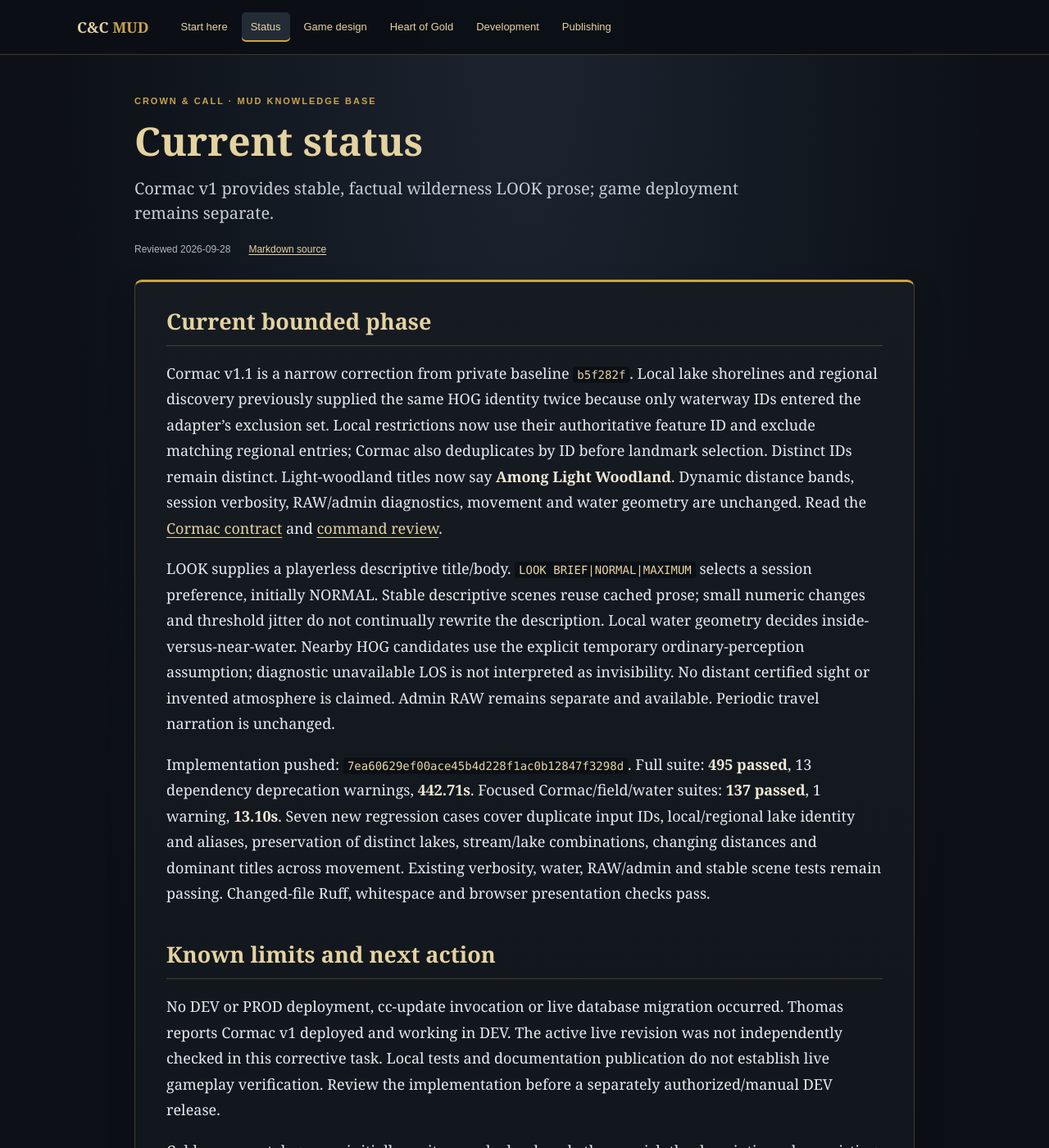
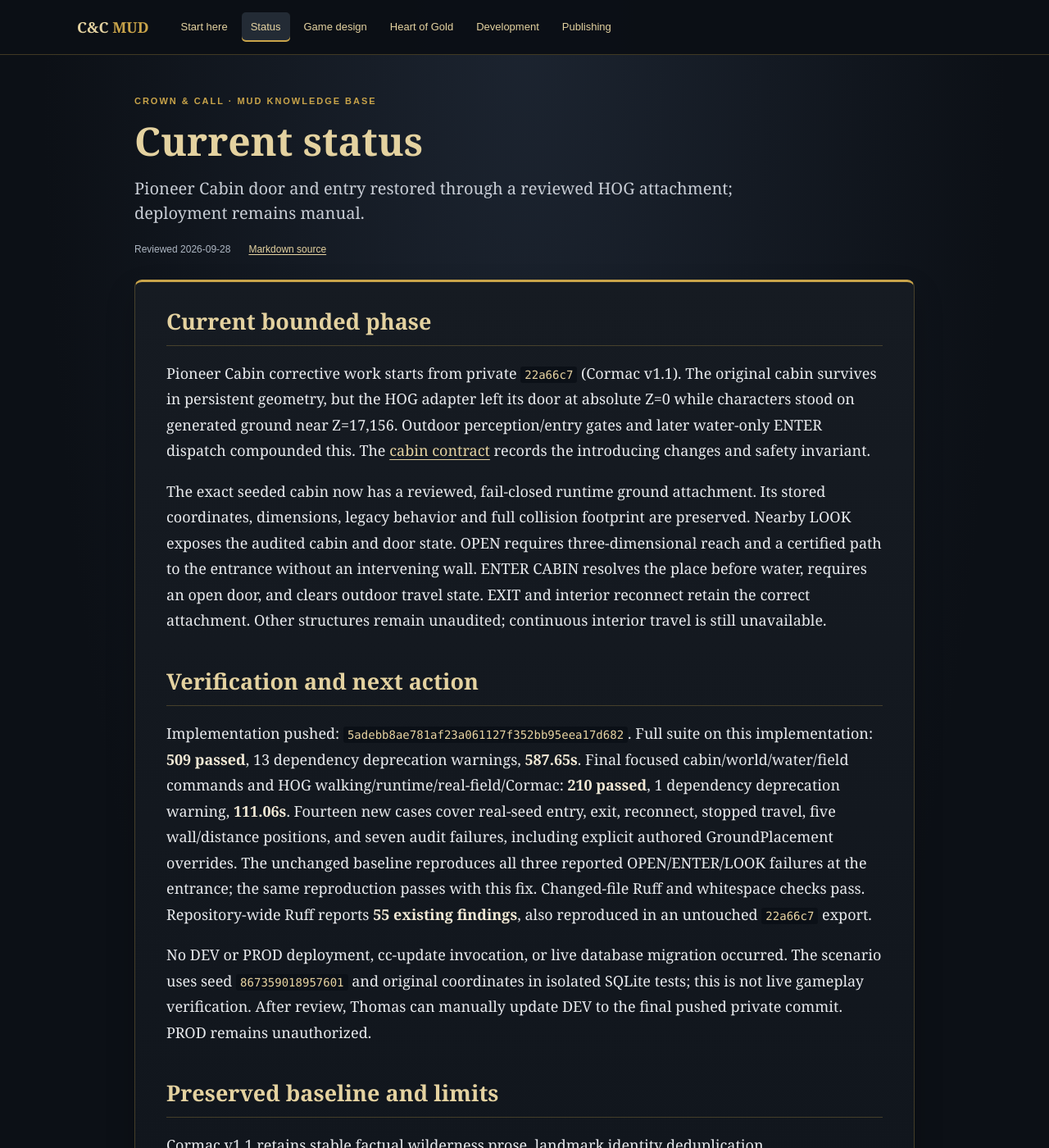
Before and after one commit to twpaige/ForgottenWords, a Jekyll site: the page built from CCMud/STATUS.md, in a window 1280 px wide and 1400 px high. Shown: the whole window at 82% size. Built offline with Jekyll 4.4.1, drawn with Linux system fonts in a browser that asks for light colours; some of the changed text lies outside the part shown.

Commit message:
Document Pioneer Cabin regression cause and audited HOG entry

```diff
--- a/CCMud/DESIGN.md
+++ b/CCMud/DESIGN.md
@@ -13,6 +13,18 @@ The existing **[CCMUD_Design.txt](/CCMUD_Design.txt)** remains the detailed game
 For the existing illustrated reading edition, see [CCMUD_Design.html](/CCMUD_Design.html). That older HTML is a separate legacy presentation, not an automatically generated version of the text. When wording differs, consult the text and current explicit decisions. The new Markdown-to-HTML publishing system applies to this `/CCMud/` knowledge base; it does not silently convert old pages.
 
 The record begins with consolidated decisions C01–C11, followed by preserved numbered decisions. Read its reconciliation instructions before interpreting older entries. Old questions are historical records and do not automatically reopen a completed design interview.
+
+## Pioneer Cabin correction (2026-09-28)
+
+The existing cabin/door/ENTER behavior is restored through a narrowly reviewed HOG
+ground attachment, preserving persistent coordinates and the full collision footprint.
+Only the exact seeded layout with certified dry local geometry qualifies. Nearby LOOK
+can expose this audited structure; OPEN requires real door reach without an intervening
+wall, and ENTER requires an open portal. Place resolution precedes water entry.
+Interior transitions stop outdoor travel and survive reconnect. This is not general
+structure certification, targeted LOOK, or continuous interior movement.
+The [HOG cabin contract](hog.html#pioneer-cabin-attachment-and-regression-invariant-2026-09-28)
+owns the audit conditions, regression cause and invariant.
 
 ## Cormac v1 (2026-09-28)
 
--- a/CCMud/HOG.md
+++ b/CCMud/HOG.md
@@ -1036,16 +1036,50 @@ No cardinal-vector defect was found. Command echo makes future path reports easi
 to verify; it is not a reconstruction of earlier live commands.
 
 The north-origin blocker is the seeded **Pioneer Cabin**, `pioneer_cabin`, from
-migration `20260922_05`: footprint X −90..90, Y 1230..1410 inches, absolute floor Z=0.
+migration `20260922_05`: footprint X −90..90, Y 1230..1410 inches, legacy floor Z=0.
 Its `pioneer_cabin_door` has exterior `(0,1200,0)` and interior `(0,1260,0)`.
-It is persistent legacy test content, not generated HOG geography. HOG's ground near
-the origin is about 17,156 inches, and the cabin has no reviewed ground/footprint/
-portal-height adaptation. The walking adapter therefore blocks its full XY footprint.
-RAW identifies nearby structures diagnostically without claiming they are visible.
-No automatic deletion, grounding, relocation or approval is appropriate. Any such
-adaptation requires Thomas's separate decision and a footprint/interior/portal audit.
-These coordinates identify the migration record; the live database was not inspected
-in this continuation because the available SSH connection timed out.
+It is persistent test content, not generated HOG geography. The September 28 cabin
+correction supplies a reviewed runtime ground attachment for this exact layout on
+seed `867359018957601`; the persisted layout and non-HOG absolute-Z behavior remain intact.
+
+### Pioneer Cabin attachment and regression invariant (2026-09-28)
+
+The original implementation (`96ce97a`) exposed the cabin's exterior description in
+LOOK and resolved OPEN/CLOSE/ENTER by portal keywords and three-dimensional reach.
+`ENTER CABIN` crosses the existing portal after OPEN; ordinary movement always hits walls.
+HOG's initial gate (`2fa0a6b`) suppressed outdoor perception/entry pending certification.
+Real HOG walking (`280aea0`) then placed characters near Z=17,156 while leaving the
+legacy door at Z=0. Its XY footprint remained deliberately blocked. The later RAW
+label (`4215ba4`) described this missing audit; it was not itself a target filter.
+Water Movement (`bb6c15e`) additionally intercepted every outdoor ENTER before place
+resolution, producing a water-only failure even when the cabin was the intended target.
+
+The correction preserves the audit boundary. Only the exact seeded cabin bounds,
+floor, single portal and endpoint coordinates qualify. Both covering walking chunks
+must be complete and contain no restricted areas or boundaries. Reviewed ground samples
+over the footprint and entrance must differ by at most one inch. Missing certification,
+altered layout, an explicit GroundPlacement override, another overlapping structure,
+or unresolved water/hazards deny the
+attachment. The level interior floor and both portal heights use certified ground at
+the exterior door through the existing GROUND height resolver. This runtime adapter
+does not insert a persistent attachment or override authored placement requirements.
+No generator output, saved structure coordinates, or live database
+is rewritten. Other structures remain unaudited and blocked.
+
+Normal nearby LOOK includes the audited cabin and current door state; RAW keeps legacy
+and attached floor heights distinct. Ordinary local perception does not imply distant
+LOS certification. Door reach uses the existing three-dimensional pickup distance plus
+a certified, unobstructed path to the exterior endpoint. A line through a wall cannot
+open the door even when the endpoint is within that radius. A valid nearby place is
+resolved before the existing water ENTER path; water WADE/SWIM behavior is unchanged.
+
+All persistent footprints, including the audited cabin with its door open, still block
+continuous travel. Only explicit ENTER/EXIT changes interior/exterior space. Entry stops
+and clears outdoor travel; interior ticks cannot overwrite the portal destination.
+Reconnect accepts this audited interior and retains its attached height. Continuous
+interior travel remains outside this milestone. Tests use the real DEV seed and original
+coordinates, isolated SQLite state, both collision paths, wall reach rejection,
+closed/open entry, exit, reconnect and fail-closed audit cases. Live deployment is separate.
 
 Existing continuous travel, selected pace, stamina, elapsed offline recovery,
 significant-boundary checks and scoped hazard confirmations remain in force.
--- a/CCMud/STATUS.md
+++ b/CCMud/STATUS.md
@@ -1,6 +1,6 @@
 ---
 title: Current status
-description: Cormac v1 provides stable, factual wilderness LOOK prose; game deployment remains separate.
+description: Pioneer Cabin door and entry restored through a reviewed HOG attachment; deployment remains manual.
 reviewed: 2026-09-28
 nav: status
 permalink: /CCMud/status.html
@@ -8,58 +8,53 @@ permalink: /CCMud/status.html
 
 ## Current bounded phase
 
-Cormac v1.1 is a narrow correction from private baseline `b5f282f`.
-Local lake shorelines and regional discovery previously supplied the same HOG identity
-twice because only waterway IDs entered the adapter's exclusion set. Local restrictions
-now use their authoritative feature ID and exclude matching regional entries; Cormac
-also deduplicates by ID before landmark selection. Distinct IDs remain distinct.
-Light-woodland titles now say **Among Light Woodland**. Dynamic distance bands, session
-verbosity, RAW/admin diagnostics, movement and water geometry are unchanged.
-Read the [Cormac contract](hog.html#cormac-v1-2026-09-28) and [command review](commands.html).
+Pioneer Cabin corrective work starts from private `22a66c7` (Cormac v1.1).
+The original cabin survives in persistent geometry, but the HOG adapter left its
+door at absolute Z=0 while characters stood on generated ground near Z=17,156.
+Outdoor perception/entry gates and later water-only ENTER dispatch compounded this.
+The [cabin contract](hog.html#pioneer-cabin-attachment-and-regression-invariant-2026-09-28)
+records the introducing changes and safety invariant.
 
-LOOK supplies a playerless descriptive title/body. `LOOK BRIEF|NORMAL|MAXIMUM` selects
-a session preference, initially NORMAL. Stable descriptive scenes reuse cached prose;
-small numeric changes and threshold jitter do not continually rewrite the description.
-Local water geometry decides inside-versus-near-water. Nearby HOG candidates use the
-explicit temporary ordinary-perception assumption; diagnostic unavailable LOS is not
-interpreted as invisibility. No distant certified sight or invented atmosphere is claimed.
-Admin RAW remains separate and available. Periodic travel narration is unchanged.
+The exact seeded cabin now has a reviewed, fail-closed runtime ground attachment.
+Its stored coordinates, dimensions, legacy behavior and full collision footprint
+are preserved. Nearby LOOK exposes the audited cabin and door state. OPEN requires
+three-dimensional reach and a certified path to the entrance without an intervening
+wall. ENTER CABIN resolves the place before water, requires an open door, and clears
+outdoor travel state. EXIT and interior reconnect retain the correct attachment.
+Other structures remain unaudited; continuous interior travel is still unavailable.
 
-Implementation pushed: `7ea60629ef00ace45b4d228f1ac0b12847f3298d`.
-Full suite: **495 passed**, 13 dependency deprecation warnings, **442.71s**.
-Focused Cormac/field/water suites: **137 passed**, 1 warning, **13.10s**.
-Seven new regression cases cover duplicate input IDs, local/regional lake identity and
-aliases, preservation of distinct lakes, stream/lake combinations, changing distances
-and dominant titles across movement. Existing verbosity, water, RAW/admin and stable
-scene tests remain passing. Changed-file Ruff, whitespace and browser presentation
-checks pass.
+## Verification and next action
 
-## Known limits and next action
+Implementation pushed: `5adebb8ae781af23a061127f352bb95eea17d682`.
+Full suite on this implementation: **509 passed**, 13 dependency deprecation warnings,
+**587.65s**. Final focused cabin/world/water/field commands and
+HOG walking/runtime/real-field/Cormac: **210 passed**, 1 dependency deprecation warning,
+**111.06s**. Fourteen new cases cover real-seed entry, exit, reconnect, stopped travel,
+five wall/distance positions, and seven audit failures, including explicit authored
+GroundPlacement overrides. The unchanged baseline reproduces all three reported
+OPEN/ENTER/LOOK failures at the entrance; the same reproduction passes with this fix.
+Changed-file Ruff and whitespace checks pass. Repository-wide Ruff reports **55 existing
+findings**, also reproduced in an untouched `22a66c7` export.
 
-No DEV or PROD deployment, cc-update invocation or live database migration occurred.
-Thomas reports Cormac v1 deployed and working in DEV. The active live revision was
-not independently checked in this corrective task. Local tests and documentation
-publication do not establish live gameplay verification. Review the implementation
-before a separately authorized/manual DEV release.
+No DEV or PROD deployment, cc-update invocation, or live database migration occurred.
+The scenario uses seed `867359018957601` and original coordinates in isolated SQLite
+tests; this is not live gameplay verification. After review, Thomas can manually update
+DEV to the final pushed private commit. PROD remains unauthorized.
 
-Cold source catalogs may initially omit a nearby landmark, then enrich the description
-when existing background queries finish. Uncertain bank geometry is omitted. Verbosity
-and recent scene/language memory are session/process-local. Sparse scenes stay short.
-CORMAC uses fixed templates; vocabulary and classification live in cormac.py. There is
-no LLM, grammar engine, weather invention, full travel narrator or new LOS implementation.
-Cormac v2 should refine allowed-feature/perception inputs and useful geographic detail,
-then introduce controlled wording variation only for genuinely changed scenes.
+## Preserved baseline and limits
 
-## Preserved gameplay baseline
+Cormac v1.1 retains stable factual wilderness prose, landmark identity deduplication,
+BRIEF/NORMAL/MAXIMUM session verbosity and separate RAW/admin diagnostics. The nearby
+audited cabin description is supplied by persistent structure facts; Cormac's natural
+geography classification and cache are unchanged. No targeted LOOK was added.
 
 Water Movement v1 remains LAND/WADING/SWIMMING/FLOATING with persisted AUTOWADE/AUTOSWIM,
 0.1-second integration and configurable 15-second observations. Stationary FLOAT does
 not emit movement observations. Disconnect acts like STOP, with normal offline rest
-and no offline drift. Drowning and knockdowns remain deferred.
+and no offline drift. Drowning and knockdowns remain deferred. Riffles remain descriptive;
+underlying waterway geometry governs traversal. Other unsupported natural features stay
+fail-closed, including ravine reservations and certification retries.
 
-Riffles remain descriptive/nonblocking; actual waterway geometry governs traversal.
-The prior riffle implementation `f4892b3` and pinned release `ea9e4d4` had 465 passing
-tests. Other unsupported natural features remain fail-closed, with existing ravine
-reservations and five-second retry behavior. Earlier release evidence is preserved in
-Git and [Evidence](evidence.html); Thomas reported successful manual DEV water testing
-on the earlier `3e8f5c7` baseline. This task does not independently reverify that deployment.
+Live DEV/PROD revisions were not inspected. Prior deployment reports are historical
+evidence, not verification of this correction. Public documentation publication and
+private reference synchronization are separate from game deployment.
```
Also changed, not shown: CCMud/COMMANDS.md (+6 -0 lines).
